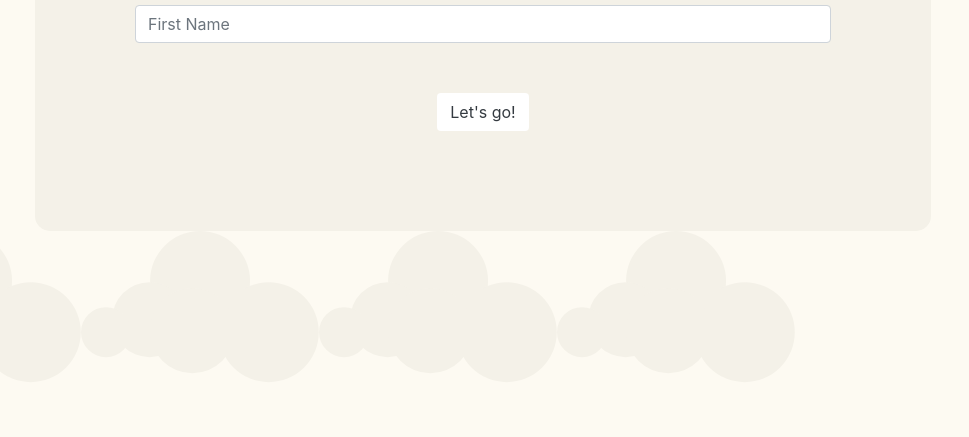
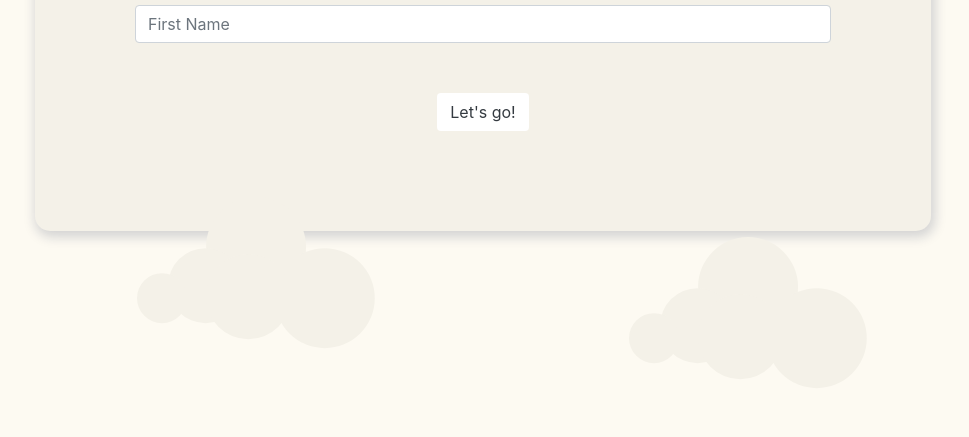
Before and after one commit to huntermetts/personaApp, a React app: page / in a window 1280 px wide. Shown: the part 363-800 px from the top of the page, without its empty margins (157-1126 px from the left). Built offline with nearby package versions, Linux system fonts and the light colour scheme.

Commit message:
clouds added to welcome page

```diff
--- a/package.json
+++ b/package.json
@@ -8,6 +8,7 @@
     "react-dom": "^16.7.0",
     "react-router-dom": "^4.3.1",
     "react-scripts": "2.1.3",
+    "react-strap": "0.0.1",
     "reactstrap": "^8.0.0"
   },
   "scripts": {
--- a/src/components/welcome/Welcome.css
+++ b/src/components/welcome/Welcome.css
@@ -1,6 +1,8 @@
 @import url('https://fonts.googleapis.com/css?family=Quicksand');
 
-
+*{
+    box-shadow: border-box;
+}
 .welcomePersona{
     font-family: 'Quicksand', sans-serif;
 }
@@ -17,6 +19,8 @@
     margin-top:50px;
     color:#978C82;
     border-radius: 15px;
+    box-shadow:2px 4px 12px 2px lightgray;
+    z-index:1;
 }
 
 .welcomeButton{
@@ -37,3 +41,29 @@
 .enterName{
     padding-top:25px;
 }
+
+.Cloud{
+    position: absolute;
+    top:-10%;
+    left:25%;
+}
+.Cloud2{
+    position: absolute;
+    left:-8%;
+    top:35%;
+}
+.Cloud3{
+    position: absolute;
+    right:2%;
+    top:0%;
+}
+.Cloud4{
+    position: absolute;
+    top:75%;
+    right:20%;
+}
+.Cloud5{
+    position: absolute;
+    top:70%;
+    left:23%;
+}
--- a/src/components/welcome/Welcome.js
+++ b/src/components/welcome/Welcome.js
@@ -40,6 +40,8 @@ export default class Welcome extends Component{
         <img className = "Cloud2" src = {Cloud} alt = "cloud Image" />
         <img className = "Cloud3" src = {Cloud} alt = "cloud Image" />
         <img className = "Cloud4" src = {Cloud} alt = "cloud Image" />
+        <img className = "Cloud5" src = {Cloud} alt = "cloud Image" />
+
       </>
     )
 
```
Also changed, not shown: 1 other file.
